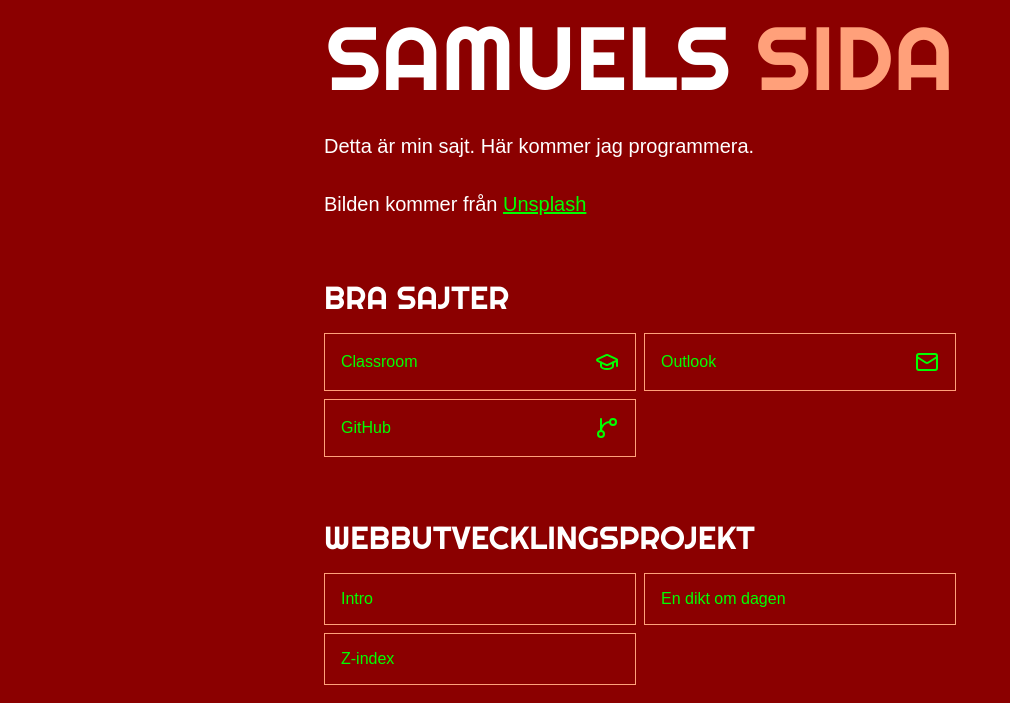
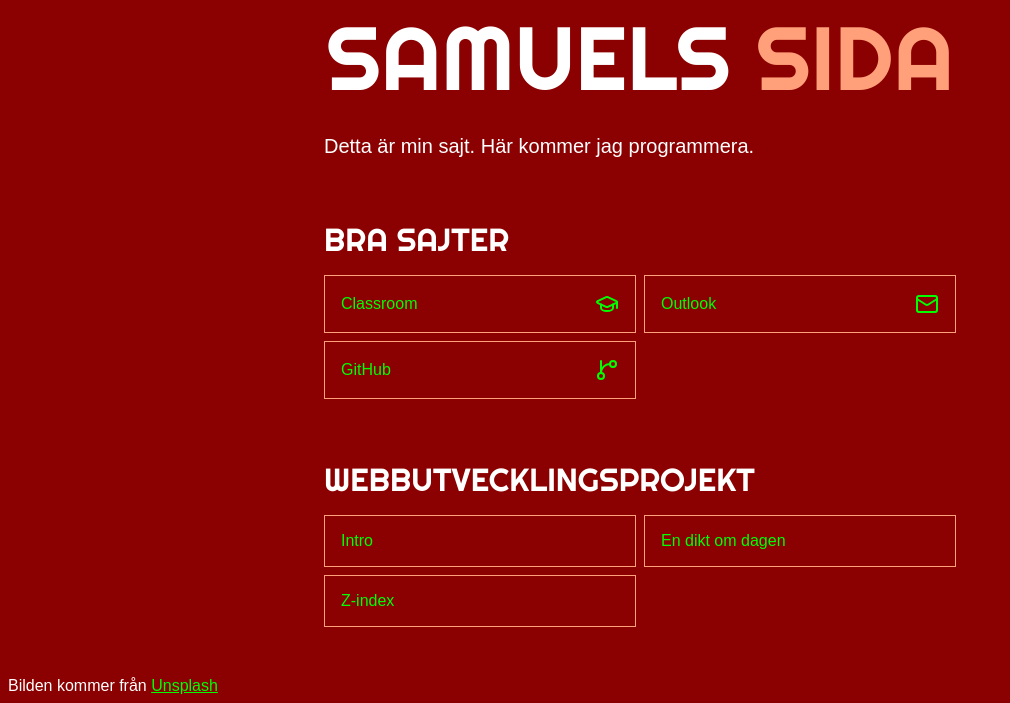
Before and after one commit to samuelpetterssonps/Webbutveckling1, a plain HTML site: page intro/index.html in a window 1280 px wide. Shown: the part 341-1044 px from the top of the page, without its empty margins (0-1010 px from the left). Drawn offline with Linux system fonts and the light colour scheme; a web font is replaced by a local one.

Commit message:
Move image credit to footer

```diff
--- a/intro/index.html
+++ b/intro/index.html
@@ -24,17 +24,16 @@
 				<p>
 					Detta är min sajt. Här kommer jag programmera.
 				</p>
-
-				<p>
-					Bilden kommer från
-				<a href="https://unsplash.com/photos/skyscrapers-and-train-tracks-in-london-tG3RAtJhSOk">
-					Unsplash
-				</a>
-			</p>
 			</section>
 			<section id="links">
 			</section>
 		</main>
+		<footer>
+			Bilden kommer från
+			<a href="https://unsplash.com/photos/skyscrapers-and-train-tracks-in-london-tG3RAtJhSOk">
+				Unsplash
+			</a>
+		</footer>
 		<script src="app.js" type="module"></script>
 	</body>
 </html>
--- a/intro/style.css
+++ b/intro/style.css
@@ -96,3 +96,7 @@ img {
 		}
 	}
 }
+
+footer {
+	margin-top: 50px;
+}
```
